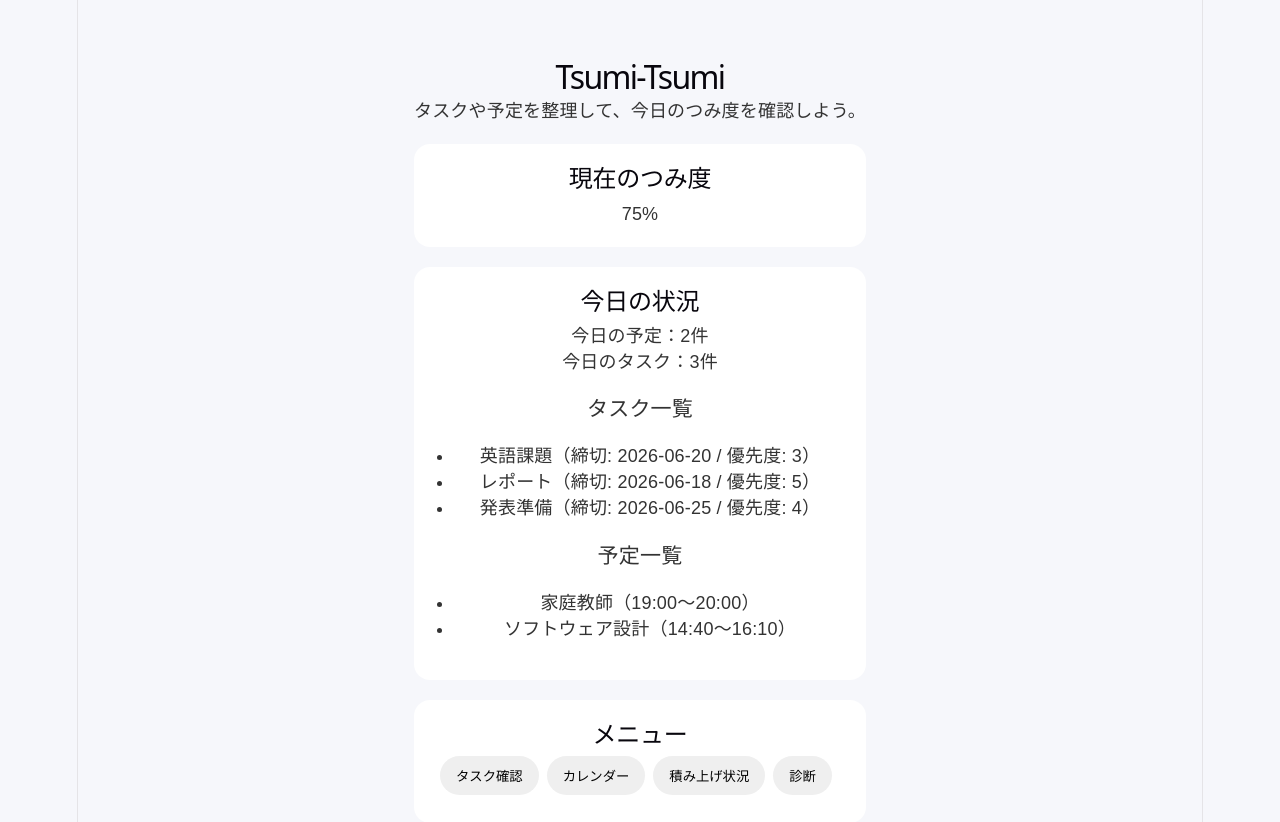
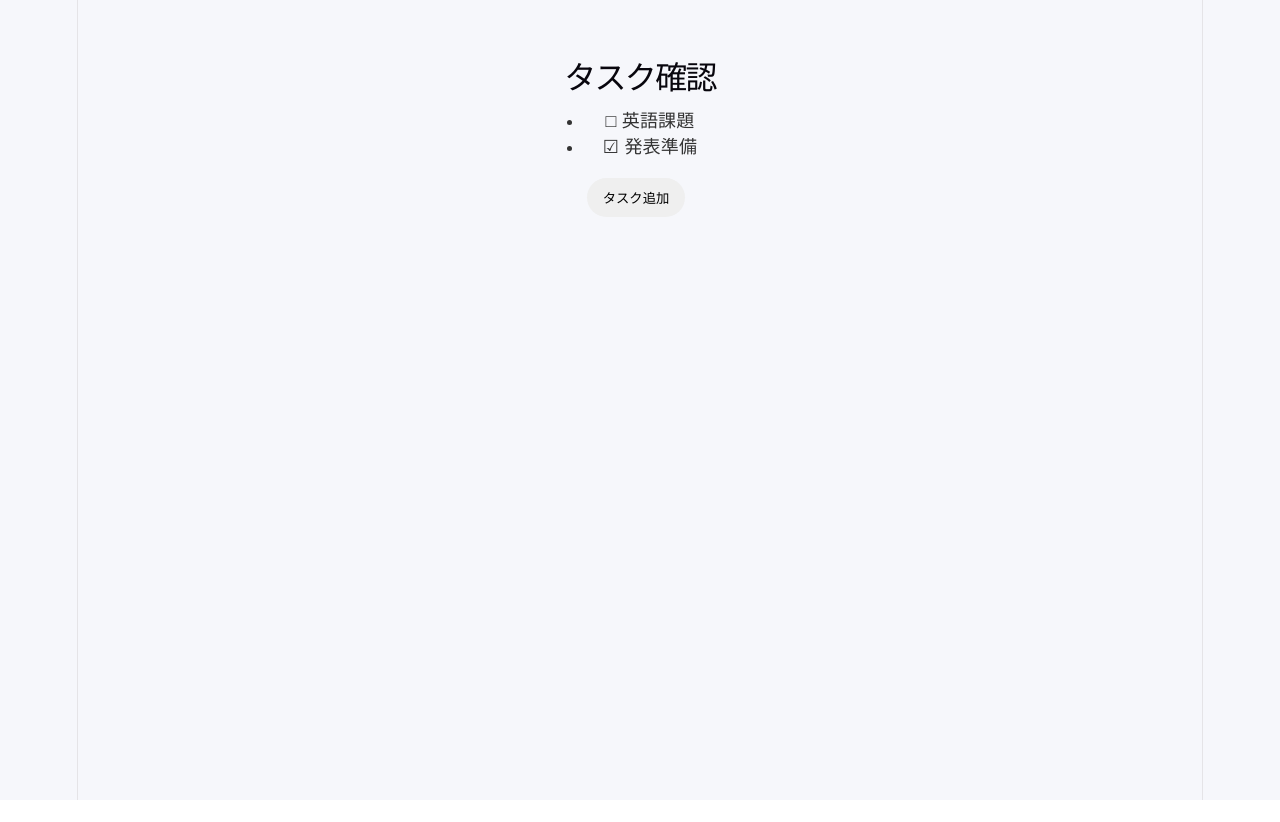
Before and after one commit to 3ackbut/Tsumi-Tsumi, a React (Vite) app: page /tasks in a window 1280 px wide. Shown: the top 822 px of the page. After the commit the page ends 800 px from the top, so only its background shows below. Built offline with nearby package versions, Linux system fonts and the light colour scheme.

Commit message:
追加: 画面遷移とタスク確認画面を実装

```diff
--- a/package.json
+++ b/package.json
@@ -11,7 +11,8 @@
   },
   "dependencies": {
     "react": "^19.2.6",
-    "react-dom": "^19.2.6"
+    "react-dom": "^19.2.6",
+    "react-router-dom": "^7.17.0"
   },
   "devDependencies": {
     "@eslint/js": "^10.0.1",
--- a/src/App.tsx
+++ b/src/App.tsx
@@ -1,87 +1,22 @@
-import "./App.css";
-import type { Task } from "./types/task";
-import type { Schedule } from "./types/schedule";
+import { BrowserRouter, Routes, Route } from "react-router-dom";
+
+import Home from "./pages/Home";
+import Tasks from "./pages/Tasks";
+import Calendar from "./pages/Calendar";
+import Status from "./pages/Status";
+import Diagnosis from "./pages/Diagnosis";
 
 function App() {
-  const tsumido = 75;
-
-  const tasks: Task[] = [
-  {
-    name: "英語課題",
-    deadline: "2026-06-20",
-    priority: 3,
-  },
-  {
-    name: "レポート",
-    deadline: "2026-06-18",
-    priority: 5,
-  },
-  {
-    name: "発表準備",
-    deadline: "2026-06-25",
-    priority: 4,
-  },
-];
-
-const schedules: Schedule[] = [
-  {
-    title: "家庭教師",
-    date: "2026-06-14",
-    startTime: "19:00",
-    endTime: "20:00",
-  },
-  {
-    title: "ソフトウェア設計",
-    date: "2026-06-14",
-    startTime: "14:40",
-    endTime: "16:10",
-  },
-];
-
   return (
-    <main>
-      <h1>Tsumi-Tsumi</h1>
-      <p>タスクや予定を整理して、今日のつみ度を確認しよう。</p>
-
-      <section>
-        <h2>現在のつみ度</h2>
-        <p>{tsumido}%</p>
-      </section>
-
-      <section>
-        <h2>今日の状況</h2>
-        <p>今日の予定：{schedules.length}件</p>
-        <p>今日のタスク：{tasks.length}件</p>
-        <h3>タスク一覧</h3>
-
-        <ul>
-          {tasks.map((task) => (
-            <li>
-               {task.name}（締切: {task.deadline} / 優先度: {task.priority}）
-            </li>
-          ))}
-  </ul>
-
-  <h3>予定一覧</h3>
-
-<ul>
-  {schedules.map((schedule) => (
-    <li>
-      {schedule.title}（{schedule.startTime}〜{schedule.endTime}）
-    </li>
-  ))}
-</ul>
-
-      </section>
-
-      <section>
-        <h2>メニュー</h2>
-        <button>タスク確認</button>
-        <button>カレンダー</button>
-        <button>積み上げ状況</button>
-        <button>診断</button>
-      </section>
-    </main>
+    <BrowserRouter>
+      <Routes>
+        <Route path="/" element={<Home />} />
+        <Route path="/tasks" element={<Tasks />} />
+        <Route path="/calendar" element={<Calendar />} />
+        <Route path="/status" element={<Status />} />
+        <Route path="/diagnosis" element={<Diagnosis />} />
+      </Routes>
+    </BrowserRouter>
   );
 }
 
--- /dev/null
+++ b/src/pages/Calendar.tsx
@@ -0,0 +1,5 @@
+function Calendar() {
+  return <h1>カレンダー</h1>;
+}
+
+export default Calendar;
--- /dev/null
+++ b/src/pages/Diagnosis.tsx
@@ -0,0 +1,5 @@
+function Diagnosis() {
+  return <h1>診断</h1>;
+}
+
+export default Diagnosis;
--- /dev/null
+++ b/src/pages/Home.tsx
@@ -0,0 +1,105 @@
+import "../App.css";
+import type { Task } from "../types/task";
+import type { Schedule } from "../types/schedule";
+import { Link } from "react-router-dom";
+
+function Home() {
+  const tsumido = 75;
+
+  const tasks: Task[] = [
+  {
+    name: "英語課題",
+    deadline: "2026-06-20",
+    estimatedMinutes: 60,
+    priority: 3,
+    completed: false,
+  },
+  {
+    name: "レポート",
+    deadline: "2026-06-18",
+    estimatedMinutes: 120,
+    priority: 5,
+    completed: false,
+  },
+  {
+    name: "発表準備",
+    deadline: "2026-06-25",
+    estimatedMinutes: 90,
+    priority: 4,
+    completed: true,
+  },
+];
+
+  const schedules: Schedule[] = [
+    {
+      title: "家庭教師",
+      date: "2026-06-14",
+      startTime: "19:00",
+      endTime: "20:00",
+    },
+    {
+      title: "ソフトウェア設計",
+      date: "2026-06-14",
+      startTime: "14:40",
+      endTime: "16:10",
+    },
+  ];
+
+  return (
+    <main>
+      <h1>Tsumi-Tsumi</h1>
+      <p>タスクや予定を整理して、今日のつみ度を確認しよう。</p>
+
+      <section>
+        <h2>現在のつみ度</h2>
+        <p>{tsumido}%</p>
+      </section>
+
+      <section>
+        <h2>今日の状況</h2>
+        <p>今日の予定：{schedules.length}件</p>
+        <p>今日のタスク：{tasks.length}件</p>
+
+        <h3>タスク一覧</h3>
+        <ul>
+          {tasks.map((task) => (
+            <li key={task.name}>
+              {task.name}（締切: {task.deadline} / 優先度: {task.priority}）
+            </li>
+          ))}
+        </ul>
+
+        <h3>予定一覧</h3>
+        <ul>
+          {schedules.map((schedule) => (
+            <li key={schedule.title}>
+              {schedule.title}（{schedule.startTime}〜{schedule.endTime}）
+            </li>
+          ))}
+        </ul>
+      </section>
+
+      <section>
+            <h2>メニュー</h2>
+
+            <Link to="/tasks">
+                <button>タスク確認</button>
+            </Link>
+
+            <Link to="/calendar">
+                <button>カレンダー</button>
+            </Link>
+
+            <Link to="/status">
+                <button>積み上げ状況</button>
+            </Link>
+
+            <Link to="/diagnosis">
+                <button>診断</button>
+            </Link>
+        </section>
+    </main>
+  );
+}
+
+export default Home;
--- /dev/null
+++ b/src/pages/Status.tsx
@@ -0,0 +1,5 @@
+function Status() {
+  return <h1>積み上げ状況</h1>;
+}
+
+export default Status;
--- /dev/null
+++ b/src/pages/Tasks.tsx
@@ -0,0 +1,38 @@
+import type { Task } from "../types/task";
+
+function Tasks() {
+  const tasks: Task[] = [
+    {
+      name: "英語課題",
+      deadline: "2026-06-20",
+      estimatedMinutes: 60,
+      priority: 3,
+      completed: false,
+    },
+    {
+      name: "発表準備",
+      deadline: "2026-06-25",
+      estimatedMinutes: 90,
+      priority: 4,
+      completed: true,
+    },
+  ];
+
+  return (
+    <main>
+      <h1>タスク確認</h1>
+
+      <ul>
+        {tasks.map((task) => (
+          <li key={task.name}>
+            {task.completed ? "☑" : "□"} {task.name}
+          </li>
+        ))}
+      </ul>
+
+      <button>タスク追加</button>
+    </main>
+  );
+}
+
+export default Tasks;
--- a/src/types/task.ts
+++ b/src/types/task.ts
@@ -1,5 +1,7 @@
 export interface Task {
   name: string;
   deadline: string;
+  estimatedMinutes: number;
   priority: number;
+  completed: boolean;
 }
```
Also changed, not shown: 1 other file (tests, documents, lock files or other folders).
